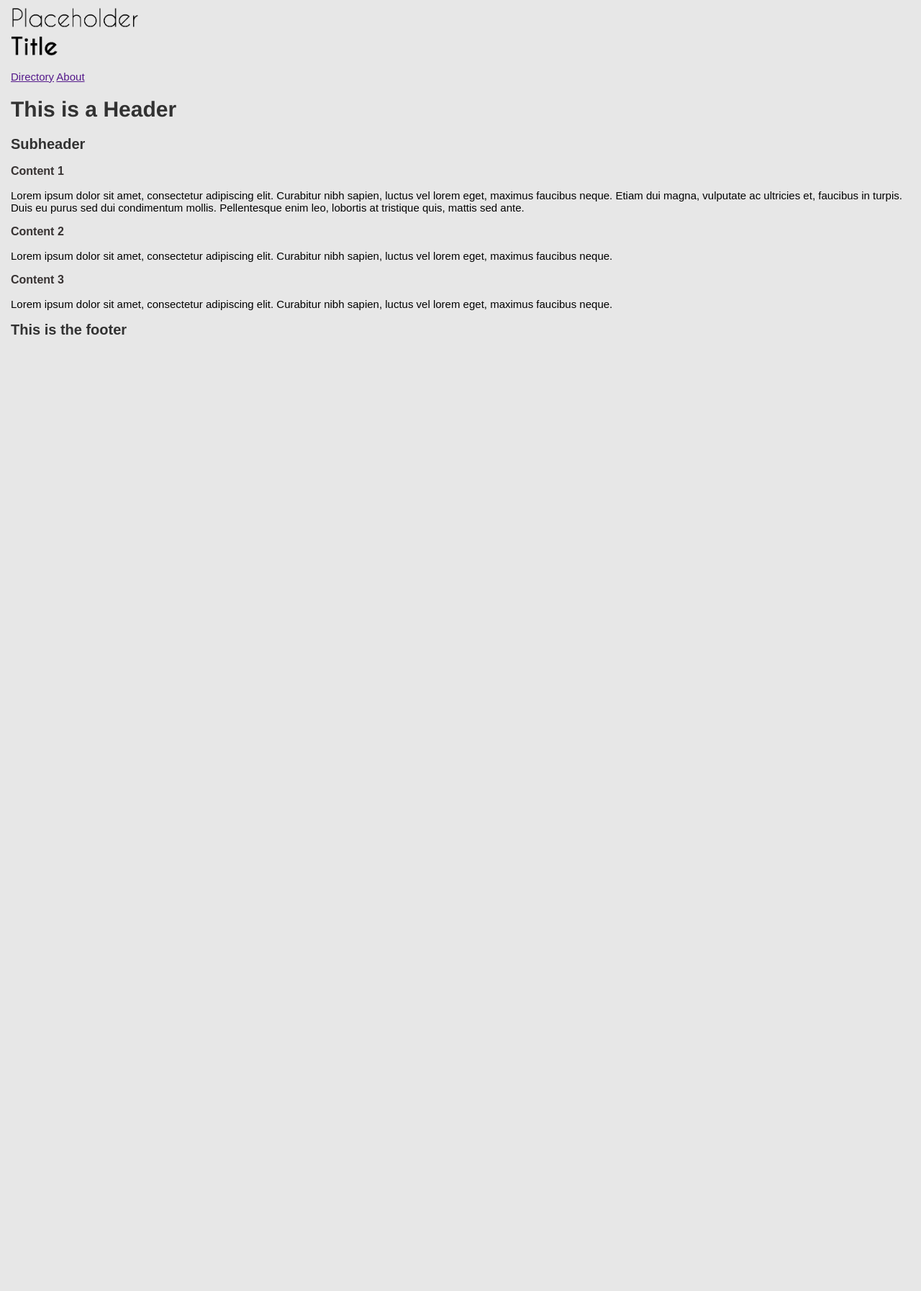
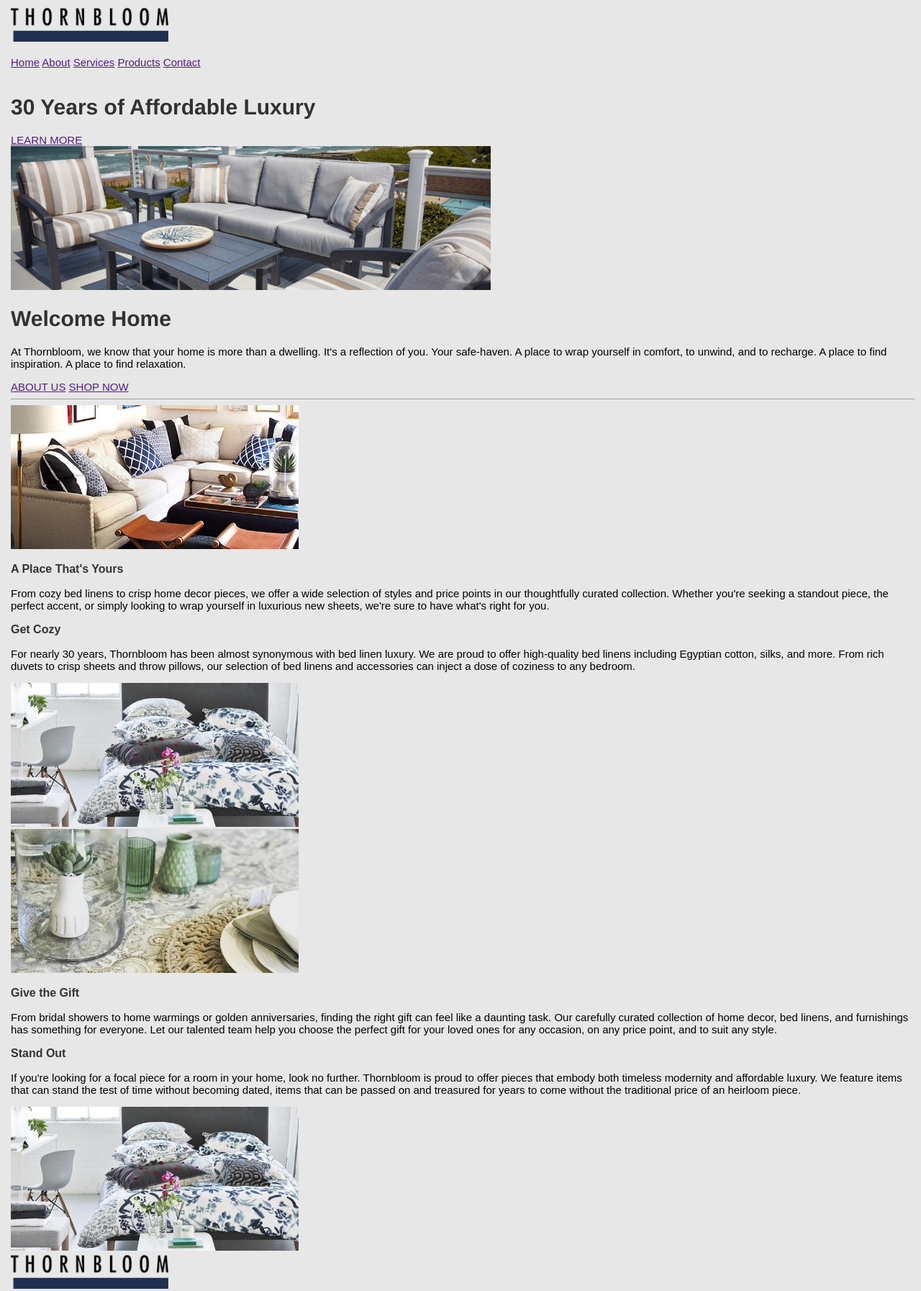
Before and after one commit to Emma-NSCC/web-new, a plain HTML site: page assignment-one/index.html in a window 1280 px wide. Shown: the top 1794 px of the page at 72% size. Before the commit the page ends 800 px from the top, so only its background shows below. Drawn offline with Linux system fonts and the light colour scheme.

Commit message:
Assignment one

```diff
--- a/assignment-one/index.html
+++ b/assignment-one/index.html
@@ -14,48 +14,122 @@
 
        <!-- Navigation bar -->
         <div>
-            <img src="../assets/placeholder_title.png" height="70px" alt="Placeholder site logo, to be updated">
+            <img src="assets/thornbloom-logo.png" height="50px" alt="Thornbloom site logo">
             <!-- Navigation -->
             <nav>
                 <br>
-                <a href="">Directory</a>
+                <a href="">Home</a>
                 <a href="">About</a>
+                <a href="">Services</a>
+                <a href="">Products</a>
+                <a href="">Contact</a>
             </nav>
+        </div>
+
+        <br>
+
+        <!-- Banner -->
+        <div>
+        <h1>30 Years of Affordable Luxury</h1>
+            <div>
+                <a href="">LEARN MORE</a>
+            </div>
+        <img src="assets/banner-img.jpg" height="200px" alt="Banner image">
         </div>
 
         <!-- Hero Section -->
         <header>
-            <h1>This is a Header</h1>
-            <h2>Subheader</h2>
+            <h1>Welcome Home</h1>
+            <p>At Thornbloom, we know that your home is more than a dwelling.
+                It's a reflection of you. Your safe-haven. A place to wrap yourself in comfort, to unwind, and to recharge. A place to find inspiration. A place to find relaxation.</p>
+            <div>
+                <a href="">ABOUT US</a>
+                <a href="">SHOP NOW</a>
+            </div>
         </header>
+
+        <hr>
 
         <!-- Main Content -->
         <main>
-            <!-- One Column -->
+
             <section>
-                <h3>Content 1</h3>
-                <p>Lorem ipsum dolor sit amet, consectetur adipiscing elit. Curabitur nibh sapien, luctus vel lorem eget, maximus faucibus neque. Etiam dui magna, vulputate ac ultricies et, faucibus in turpis. Duis eu purus sed dui condimentum mollis. Pellentesque enim leo, lobortis at tristique quis, mattis sed ante.</p>
-            </section>
-
-            <!-- Two Columns -->
-            <section>
-                <!-- Card One -->
-                <div>
-                    <h3>Content 2</h3>
-                    <p>Lorem ipsum dolor sit amet, consectetur adipiscing elit. Curabitur nibh sapien, luctus vel lorem eget, maximus faucibus neque.</p>
+                <!-- First card -->
+                    <div>
+                        <div>
+                        <img src="assets/callout-img-01.jpg" height="200px" alt="Callout image one">
+                        </div>
+                    <div>
+                        <h3>A Place That's Yours</h3>
+                        <p>From cozy bed linens to crisp home decor pieces, we offer a wide selection
+                        of styles and price points in our thoughtfully curated collection. Whether you're
+                        seeking a standout piece, the perfect accent, or simply looking to wrap yourself in
+                        luxurious new sheets, we're sure to have what's right for you.</p>
+                    </div>
                 </div>
 
-                <!-- Card Two -->
+                <!-- Second card -->
                 <div>
-                    <h3>Content 3</h3>
-                    <p>Lorem ipsum dolor sit amet, consectetur adipiscing elit. Curabitur nibh sapien, luctus vel lorem eget, maximus faucibus neque.</p>
+                    <div>
+                        <h3>Get Cozy</h3>
+                        <p>For nearly 30 years, Thornbloom has been almost synonymous with bed linen luxury.
+                        We are proud to offer high-quality bed linens including Egyptian cotton, silks, and more.
+                        From rich duvets to crisp sheets and throw pillows, our selection of bed linens and accessories
+                        can inject a dose of coziness to any bedroom.</p>
+                    </div>
+                        <div>
+                        <img src="assets/callout-img-02.jpg" height="200px" alt="Callout image two">
+                        </div>
+                </div>
+
+                <!-- Third card -->
+                <div>
+                        <div>
+                        <img src="assets/callout-img-03.jpg" height="200px" alt="Callout image three">
+                        </div>
+                    <div>
+                        <h3>Give the Gift</h3>
+                        <p>From bridal showers to home warmings or golden anniversaries, finding the right gift can feel
+                        like a daunting task. Our carefully curated collection of home decor, bed linens, and furnishings
+                        has something for everyone. Let our talented team help you choose the perfect gift for your loved
+                        ones for any occasion, on any price point, and to suit any style.</p>
+                    </div>
+                </div>
+
+                <!-- Fourth card -->
+                <div>
+                    <div>
+                        <h3>Stand Out</h3>
+                        <p>If you're looking for a focal piece for a room in your home, look no further. Thornbloom is
+                        proud to offer pieces that embody both timeless modernity and affordable luxury. We feature items
+                        that can stand the test of time without becoming dated, items that can be passed on and treasured
+                        for years to come without the traditional price of an heirloom piece.</p>
+                    </div>
+                        <div>
+                        <img src="assets/callout-img-02.jpg" height="200px" alt="Callout image two">
+                        </div>
                 </div>
             </section>
         </main>
 
         <!-- Footer -->
         <footer>
-            <h2>This is the footer</h2>
+            <div>
+                <!-- Left column -->
+                <div>
+                    <img src="assets/thornbloom-logo.png" height="50px" alt="Thornbloom site logo">
+                    <p>(902) 425-8005<br>INFO@THORNBLOOM.COM<br>1459 SOUTH PARK STREET, HALIFAX, NS</p>
+                </div>
+                <!-- Right column -->
+                <div>
+                    <p>VIEW CART (0 ITEMS - $0.00)</p>
+                    <img src="assets/payment-icons.jpg" alt="Payment icons">
+                </div>
+                <!-- Copyright -->
+                <div>
+                    <p>© 2020 THORNBLOOM Ð THE INSIPIRED HOME. ALL RIGHTS RESERVED.</p>
+                </div>
+            </div>
         </footer>
 
 
```
Also changed, not shown: assignment-one/assets/banner-img.jpg (added), assignment-one/assets/callout-img-01.jpg (added), assignment-one/assets/callout-img-02.jpg (added), assignment-one/assets/callout-img-03.jpg (added), assignment-one/assets/callout-img-04.jpg (added), assignment-one/assets/payment-icons.jpg (added), assignment-one/assets/thornbloom-logo.png (added).
